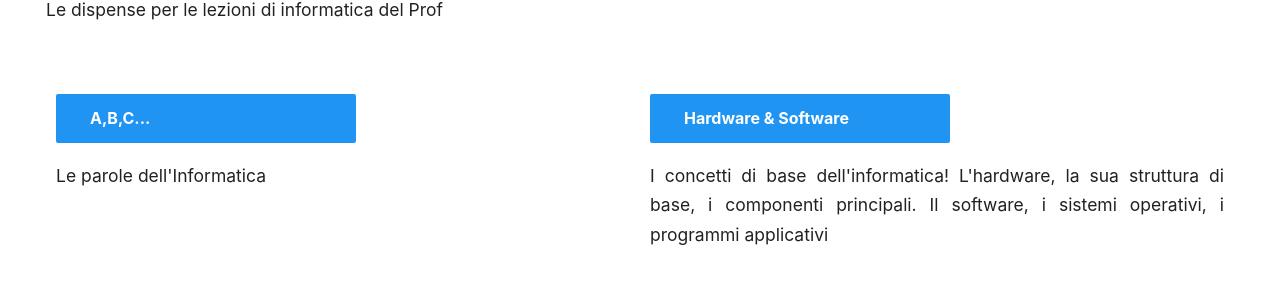
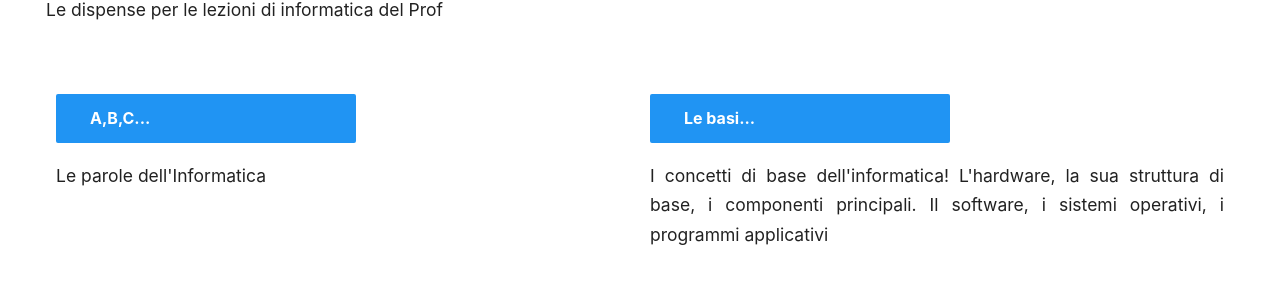
Before and after one commit to Federob/infohandouts, an MkDocs documentation site: the page built from docs/index.md, in a window 1280 px wide. Shown: the part 210-511 px from the top of the page. Built offline with MkDocs 1.6.1 and Material for MkDocs 9.7.7, drawn with Linux system fonts in a browser that asks for light colours.

Commit message:
index [ci]

```diff
--- a/docs/index.md
+++ b/docs/index.md
@@ -38,7 +38,7 @@ hide:
 </div>
 
 <div class="w3-half" style="padding:0 10px">
-<a href="fundamentals/00_basics/" class="md-button md-button--primary" style="width:300px">Hardware & Software</a>
+<a href="fundamentals/00_basics/" class="md-button md-button--primary" style="width:300px">Le basi...</a>
 <p>I concetti di base dell'informatica! L'hardware, la sua struttura di base, i componenti principali.
 Il software, i sistemi operativi, i programmi applicativi</p>
 <br>
```
